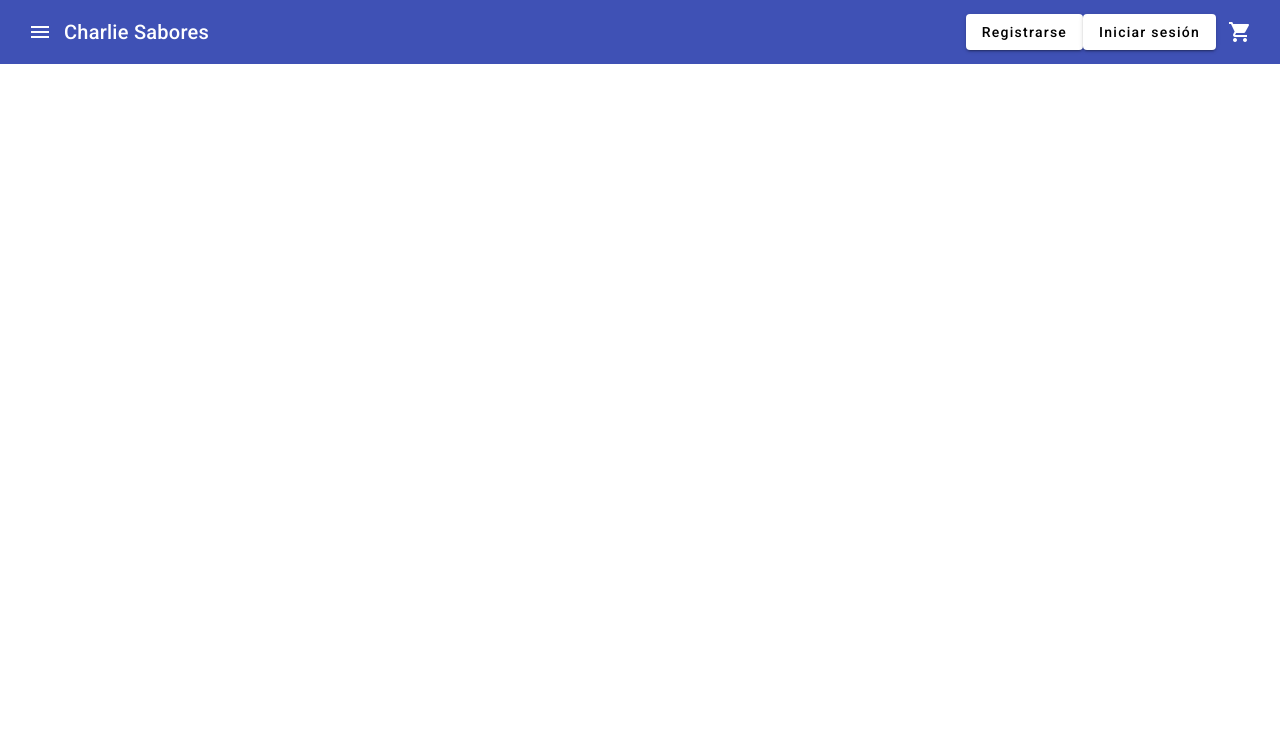
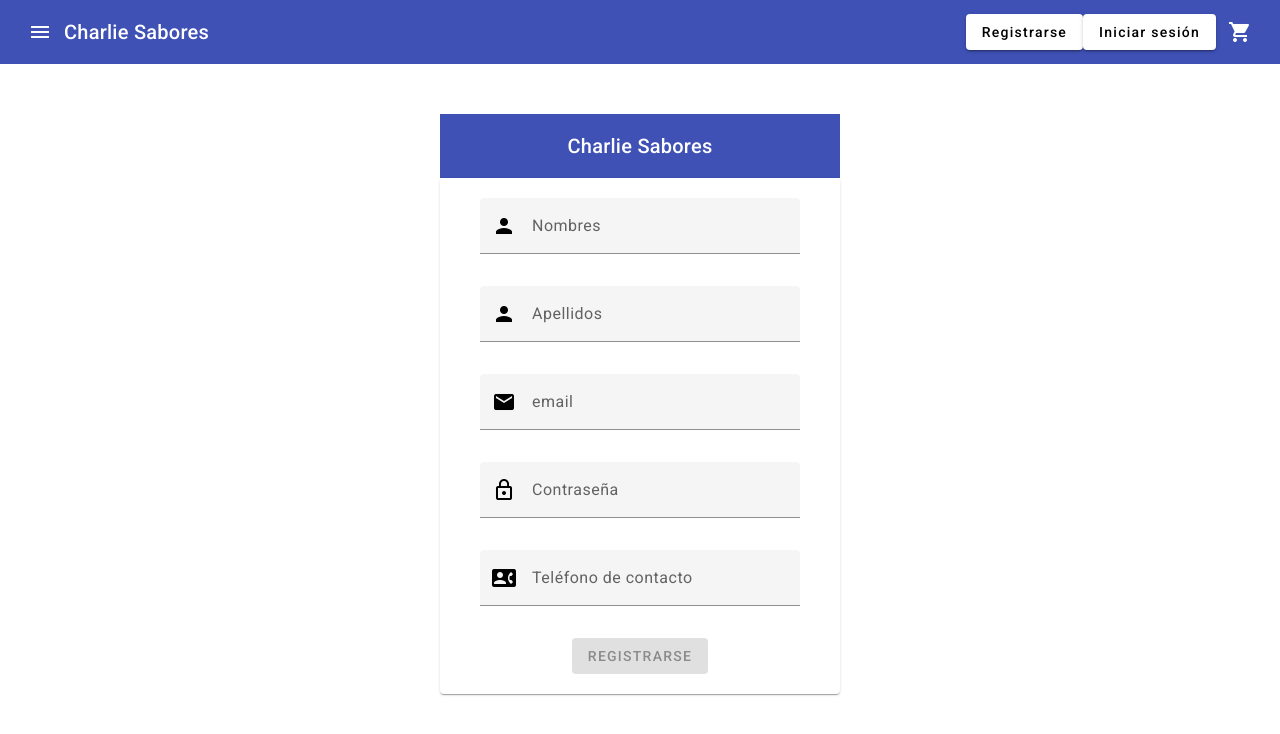
Before and after one commit to telcash/tfmAtriumFullStack, an Angular app in the folder frontend/: page /auth/signup in a window 1280 px wide. Before the commit this address led to /. Shown: the top 734 px of the page. Built offline with nearby package versions, Linux system fonts and the light colour scheme.

Commit message:
Creado SignupComponent en Frontend
Agregadas validaciones a SignupComponent

```diff
--- a/frontend/src/app/app-routing.module.ts
+++ b/frontend/src/app/app-routing.module.ts
@@ -3,6 +3,7 @@ import { RouterModule, Routes } from '@angular/router';
 import { HomeComponent } from './core/home/home.component';
 import { ProductCardComponent } from './products/product-card/product-card.component';
 import { LoginComponent } from './auth/login/login.component';
+import { SignupComponent } from './auth/signup/signup.component';
 
 const routes: Routes = [
   {
@@ -16,6 +17,10 @@ const routes: Routes = [
   {
     path: 'auth/login',
     component: LoginComponent,
+  },
+  {
+    path: 'auth/signup',
+    component: SignupComponent,
   }
 ];
 
--- a/frontend/src/app/auth/auth.service.ts
+++ b/frontend/src/app/auth/auth.service.ts
@@ -2,6 +2,7 @@ import { HttpClient } from '@angular/common/http';
 import { Injectable } from '@angular/core';
 import { Observable, Subject } from 'rxjs';
 import { JwtTokens } from './models/jwt-tokens';
+import { User } from './models/user';
 
 @Injectable()
 export class AuthService {
@@ -11,6 +12,11 @@ export class AuthService {
   userLoggedIn = new Subject<void>();
   getUserLoggedIn() {
     return this.userLoggedIn.asObservable();
+  }
+
+
+  signup(user: User): Observable<any> {
+    return this.http.post<any>('http://localhost:3000/auth/signup', user);
   }
 
   login(email: string, password: string): Observable<JwtTokens> {
--- a/frontend/src/app/auth/login/login.component.css
+++ b/frontend/src/app/auth/login/login.component.css
@@ -26,7 +26,7 @@
     justify-content: center;
   }
 
-  .form-field {
+  mat-form-field {
     width: 80%;
   }
 
--- a/frontend/src/app/auth/login/login.component.html
+++ b/frontend/src/app/auth/login/login.component.html
@@ -3,13 +3,13 @@
         <mat-toolbar class="login-toolbar" color="primary">Charlie Sabores</mat-toolbar>
         <mat-card>
             <form [formGroup]="loginForm" (ngSubmit)="onSubmit()">
-                <mat-form-field class="form-field">
+                <mat-form-field>
                     <mat-icon matPrefix>email</mat-icon>
                     <input autofocus type="text" matInput placeholder="email"
                     formControlName="email" required>
                     <mat-error *ngIf="loginForm.controls.email.invalid">{{getEmailErrors()}}</mat-error>
                 </mat-form-field>
-                <mat-form-field class="form-field">
+                <mat-form-field>
                     <mat-icon matPrefix>lock_outline</mat-icon>
                     <input type="password" autocomplete="false" matInput
                     placeholder="Contraseña" formControlName="password" required>
--- /dev/null
+++ b/frontend/src/app/auth/models/user.ts
@@ -0,0 +1,7 @@
+export interface User {
+    firstName: string;
+    lastName: string;
+    email: string;
+    password: string;
+    mobile: string;
+}
--- a/frontend/src/app/auth/signup/signup.component.css
+++ b/frontend/src/app/auth/signup/signup.component.css
@@ -0,0 +1,36 @@
+.signup-container {
+    margin-top: 50px;
+    height: 100%;
+    width: 100%;
+    justify-content: center;
+    display: flex;
+  }
+
+  .signup-content {
+    width: 400px;
+    display: block;
+  }
+
+  form {
+    width: 100%;
+    padding-top: 20px;
+    padding-bottom: 20px;
+    display: flex;
+    row-gap: 10px;
+    flex-flow: column;
+    align-items: center;
+    justify-content: center;
+  }
+
+  .signup-toolbar {
+    justify-content: center;
+  }
+
+  mat-form-field {
+    width: 80%;
+  }
+
+  .mat-raised-button {
+    width: 100%;
+    height: 60px;
+  }
--- a/frontend/src/app/auth/signup/signup.component.html
+++ b/frontend/src/app/auth/signup/signup.component.html
@@ -0,0 +1,41 @@
+<div class="signup-container">
+    <div class="signup-content">
+        <mat-toolbar class="signup-toolbar" color="primary">Charlie Sabores</mat-toolbar>
+        <mat-card>
+            <form [formGroup]="signupForm" (ngSubmit)="onSubmit()">
+                <mat-form-field>
+                    <mat-icon matPrefix>person</mat-icon>
+                    <input type="text" matInput placeholder="Nombres"
+                    formControlName="firstName" required>
+                    <mat-error *ngIf="signupForm.controls.firstName.invalid">{{getFirstNameErrors()}}</mat-error>
+                </mat-form-field>
+                <mat-form-field>
+                    <mat-icon matPrefix>person</mat-icon>
+                    <input type="text" matInput placeholder="Apellidos"
+                    formControlName="lastName" required>
+                    <mat-error *ngIf="signupForm.controls.lastName.invalid">{{getLastNameErrors()}}</mat-error>
+                </mat-form-field>
+                <mat-form-field class="form-field">
+                    <mat-icon matPrefix>email</mat-icon>
+                    <input type="text" matInput placeholder="email"
+                    formControlName="email" required>
+                    <mat-error *ngIf="signupForm.controls.email.invalid">{{getEmailErrors()}}</mat-error>
+                </mat-form-field>
+                <mat-form-field class="form-field">
+                    <mat-icon matPrefix>lock_outline</mat-icon>
+                    <input type="password" autocomplete="false" matInput
+                    placeholder="Contraseña" formControlName="password" required>
+                    <mat-error *ngIf="signupForm.controls.password.invalid">{{getPasswordErrors()}}</mat-error>
+                </mat-form-field>
+                <mat-form-field>
+                    <mat-icon matPrefix>contact_phone</mat-icon>
+                    <input type="text" matInput placeholder="Teléfono de contacto"
+                    formControlName="mobile" required>
+                </mat-form-field>
+                <div>
+                    <button type="submit" mat-raised-button color="primary" [disabled]="signupForm.invalid">REGISTRARSE</button>
+                </div>
+            </form>
+        </mat-card>
+    </div>
+</div>
--- a/frontend/src/app/auth/signup/signup.component.ts
+++ b/frontend/src/app/auth/signup/signup.component.ts
@@ -1,4 +1,8 @@
 import { Component } from '@angular/core';
+import { FormGroup, FormControl, Validators } from '@angular/forms';
+import { Router } from '@angular/router';
+import { AuthService } from '../auth.service';
+import { User } from '../models/user';
 
 @Component({
   selector: 'app-signup',
@@ -6,4 +10,80 @@ import { Component } from '@angular/core';
   styleUrls: ['./signup.component.css']
 })
 export class SignupComponent {
+  signupForm = new FormGroup({
+    'firstName': new FormControl('', [
+      Validators.required,
+      Validators.minLength(2),
+      Validators.maxLength(50)
+    ]),
+    'lastName': new FormControl('', [
+      Validators.required,
+      Validators.minLength(2),
+      Validators.maxLength(50)
+    ]),
+    'email': new FormControl('', [
+      Validators.required,
+      Validators.email]),
+    'password': new FormControl('',[
+      Validators.required,
+      Validators.pattern(/^(?=.*\d)(?=.*[A-Z])(?=.*[a-z])(?=.*[^\w\d\s:])(?!.*¿)([^\s]){8,16}$/)
+    ]),
+    'mobile': new FormControl('', [
+      Validators.required,
+      Validators.minLength(9),
+      Validators.maxLength(15)
+    ])
+  });
+
+  constructor(private authService: AuthService, private router: Router) {}
+
+  onSubmit() {
+    const user: User = {
+      firstName: this.signupForm.value.firstName ?? '',
+      lastName: this.signupForm.value.lastName ?? '',
+      email: this.signupForm.value.email ?? '',
+      password: this.signupForm.value.password ?? '',
+      mobile: this.signupForm.value.mobile ?? '',
+    }
+
+    this.authService.signup(user).subscribe(
+      (data) => {
+        console.log(data);
+      }
+    );
+  }
+
+  getFirstNameErrors() {
+    if(this.signupForm.controls.firstName.hasError('required')) {
+      return 'Debe ingresar un nombre';
+    }
+    if(this.signupForm.controls.firstName.hasError('minlength')) {
+      return 'El nombre debe tener al menos dos caracteres';
+    }
+    return this.signupForm.controls.firstName.hasError('maxlength') ? 'El nombre no puede tener más de 50 caracteres' : '';
+  }
+
+  getLastNameErrors() {
+    if(this.signupForm.controls.lastName.hasError('required')) {
+      return 'Debe ingresar un nombre';
+    }
+    if(this.signupForm.controls.lastName.hasError('minlength')) {
+      return 'El apellido debe tener al menos dos caracteres';
+    }
+    return this.signupForm.controls.lastName.hasError('maxlength') ? 'El apellido no puede tener más de 50 caracteres' : '';
+  }
+
+  getEmailErrors() {
+    if(this.signupForm.controls.email.hasError('required')) {
+      return 'Debe ingresar un email';
+    }
+    return this.signupForm.controls.email.hasError('email') ? 'No es un email válido' : '';
+  }
+
+  getPasswordErrors() {
+    if(this.signupForm.controls.password.hasError('required')) {
+      return 'Debe ingresar una contraseña'
+    }
+    return this.signupForm.controls.password.hasError('pattern') ? 'No es un password válido' : '';
+  }
 }
--- a/frontend/src/app/core/header/header.component.html
+++ b/frontend/src/app/core/header/header.component.html
@@ -4,7 +4,7 @@
   </button>
   <span routerLink="">Charlie Sabores</span>
   <span class="spacer"></span>
-  <button *ngIf="!isUserLogged" mat-raised-button>Registrarse</button>
+  <button *ngIf="!isUserLogged" mat-raised-button routerLink="/auth/signup">Registrarse</button>
   <button *ngIf="isUserLogged"  mat-raised-button [matMenuTriggerFor]="account">Mi cuenta</button>
   <mat-menu #account>
     <button mat-menu-item>Datos</button>
```
